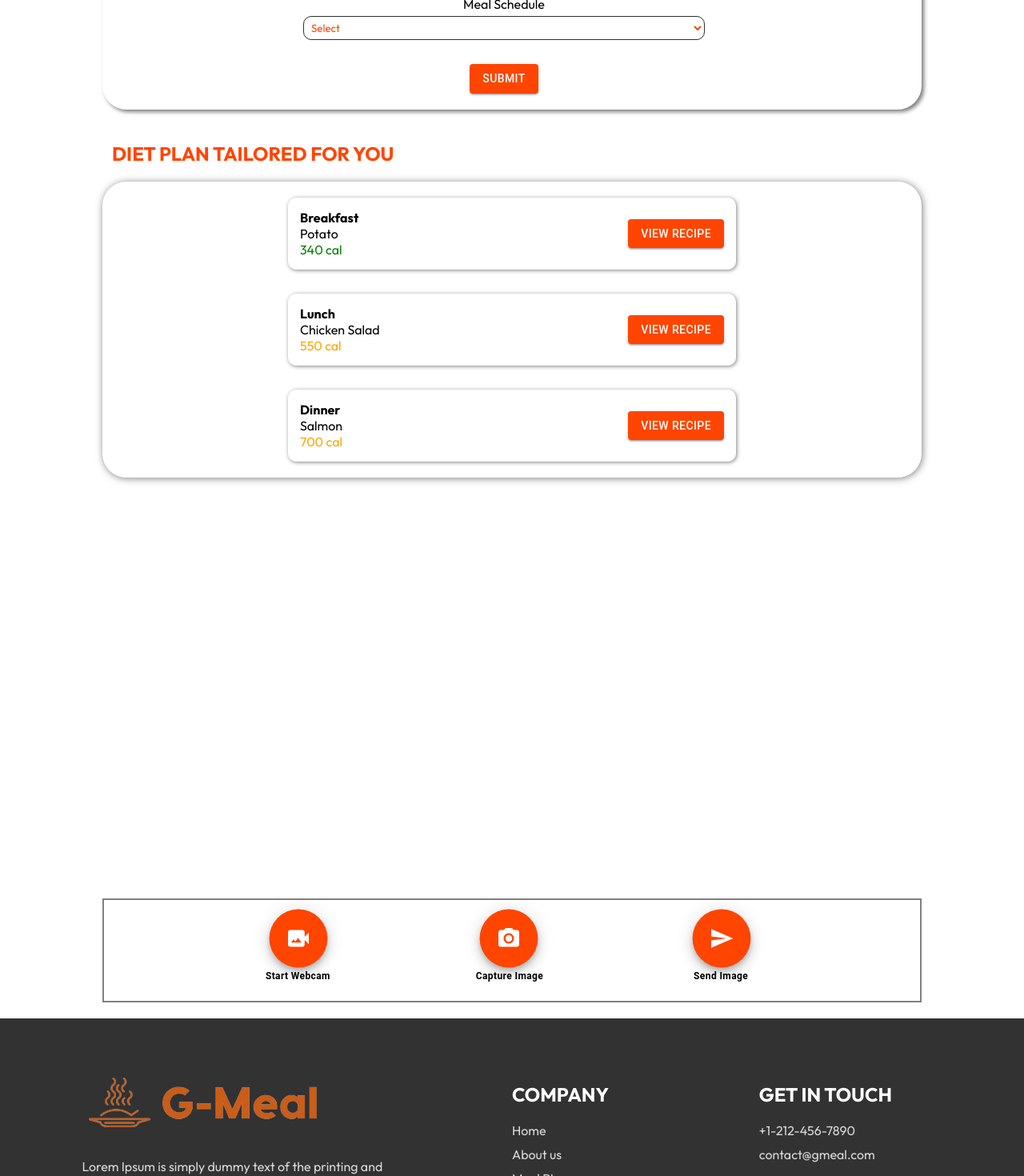
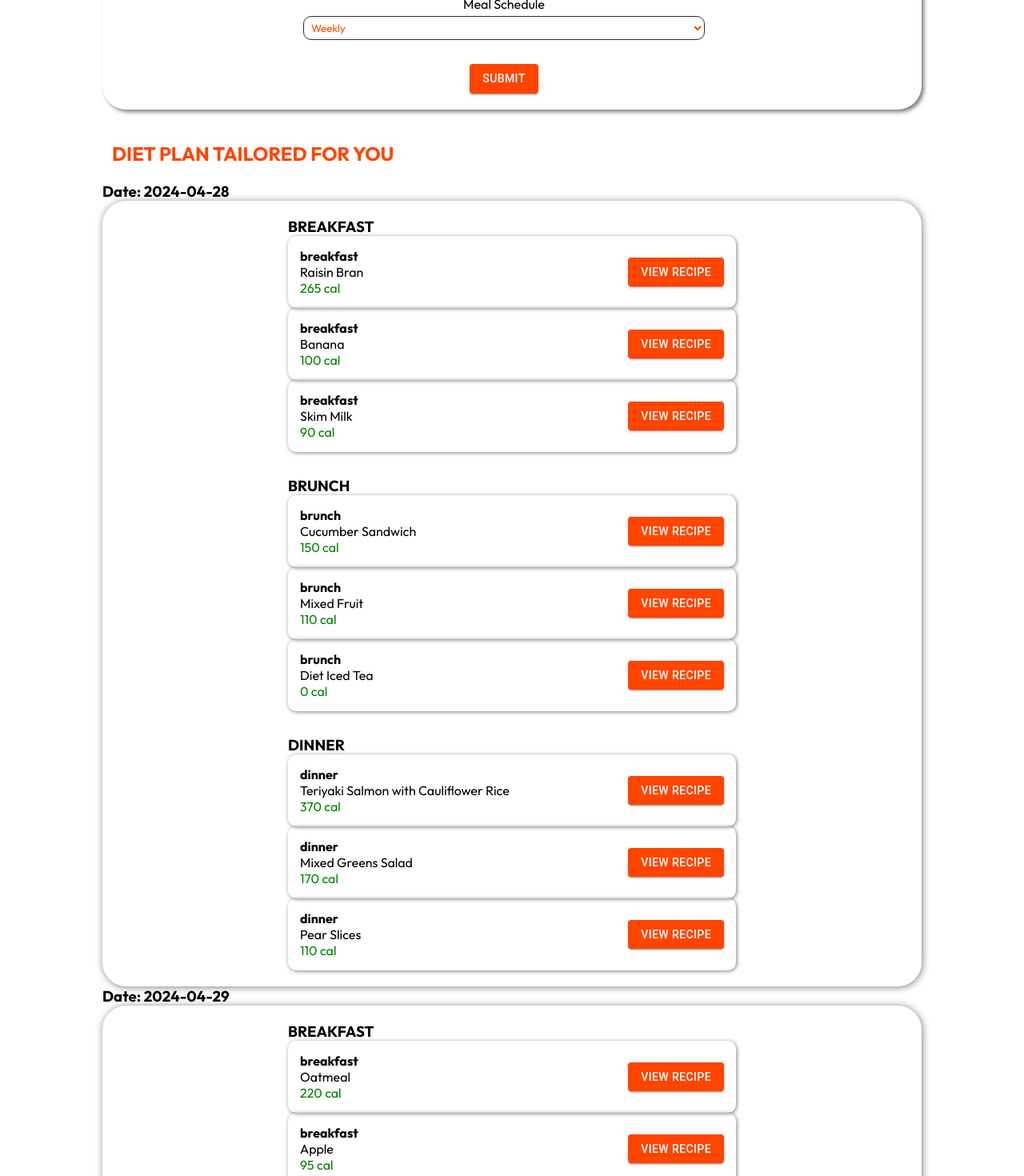
Before and after one commit to tech-nikks/SE-Hackathon_Phuljhadi, a React (Vite) app: page / in a window 1280 px wide. Shown: the part 1480-2950 px from the top of the page at 80% size. Built offline with nearby package versions, Linux system fonts and the light colour scheme.

Commit message:
diet planner working and rendering with cards

```diff
--- a/src/Context/StoreContext.jsx
+++ b/src/Context/StoreContext.jsx
@@ -6,6 +6,45 @@ const StoreContextProvider = (props) => {
 
     const [cartItems,setCartItems] = useState({});
     const [ordersData,setOrdersData] = useState({});
+
+    const [plan, setPlan] = useState([
+        {
+          "date": "2024-04-28",
+          "breakfast": [
+            {"dish": "Raisin Bran", "calorie": 265},
+            {"dish": "Banana", "calorie": 100},
+            {"dish": "Skim Milk", "calorie": 90}
+          ],
+          "brunch": [
+            {"dish": "Cucumber Sandwich", "calorie": 150},
+            {"dish": "Mixed Fruit", "calorie": 110},
+            {"dish": "Diet Iced Tea", "calorie": 0}
+          ],
+          "dinner": [
+            {"dish": "Teriyaki Salmon with Cauliflower Rice", "calorie": 370},
+            {"dish": "Mixed Greens Salad", "calorie": 170},
+            {"dish": "Pear Slices", "calorie": 110}
+          ]
+        },
+        {
+          "date": "2024-04-29",
+          "breakfast": [
+            {"dish": "Oatmeal", "calorie": 220},
+            {"dish": "Apple", "calorie": 95},
+            {"dish": "Almond Milk", "calorie": 60}
+          ],
+          "brunch": [
+            {"dish": "Avocado Toast", "calorie": 300},
+            {"dish": "Berry Smoothie", "calorie": 180},
+            {"dish": "Green Tea", "calorie": 0}
+          ],
+          "dinner": [
+            {"dish": "Grilled Chicken Breast with Quinoa", "calorie": 400},
+            {"dish": "Steamed Broccoli", "calorie": 90},
+            {"dish": "Pineapple Slices", "calorie": 70}
+          ]
+        }
+      ]);
 
     const addToCart = (itemId) =>{
         if(!cartItems[itemId])
@@ -44,7 +83,8 @@ const StoreContextProvider = (props) => {
         addToCart,
         removeFromCart,
         getTotalCartAmount,
-        placeOrder
+        placeOrder,
+        plan,setPlan,
     };
 
     return (
--- a/src/components/Plan/Plan.jsx
+++ b/src/components/Plan/Plan.jsx
@@ -1,31 +1,88 @@
 import './Plan.css';
+import React, { useState, useContext, useEffect } from 'react';
+import Card from './Card.jsx';
+import { StoreContext } from '../../Context/StoreContext.jsx';
 
-import React from 'react';
-
-import Card from './card.jsx';
 
 const Plan = () => {
-  // Define an array of card data
-  const cardData = [
-    { meal: "Breakfast", dish: "Potato", calories: 340 },
-    { meal: "Lunch", dish: "Chicken Salad", calories: 550 },
-    { meal: "Dinner", dish: "Salmon", calories: 700 },
-  ];
+  const { plan,setPlan } = useContext(StoreContext);
+  useEffect((
+  ) => { console.log("plan is", plan);} , [plan]);
+
+  // Hard-coded menu data with multiple dates
+  /*
+  const menuData = [
+    {
+      "date": "2024-04-28",
+      "breakfast": [
+        {"dish": "Raisin Bran", "calorie": 265},
+        {"dish": "Banana", "calorie": 100},
+        {"dish": "Skim Milk", "calorie": 90}
+      ],
+      "brunch": [
+        {"dish": "Cucumber Sandwich", "calorie": 150},
+        {"dish": "Mixed Fruit", "calorie": 110},
+        {"dish": "Diet Iced Tea", "calorie": 0}
+      ],
+      "dinner": [
+        {"dish": "Teriyaki Salmon with Cauliflower Rice", "calorie": 370},
+        {"dish": "Mixed Greens Salad", "calorie": 170},
+        {"dish": "Pear Slices", "calorie": 110}
+      ]
+    },
+    {
+      "date": "2024-04-29",
+      "breakfast": [
+        {"dish": "Oatmeal", "calorie": 220},
+        {"dish": "Apple", "calorie": 95},
+        {"dish": "Almond Milk", "calorie": 60}
+      ],
+      "brunch": [
+        {"dish": "Avocado Toast", "calorie": 300},
+        {"dish": "Berry Smoothie", "calorie": 180},
+        {"dish": "Green Tea", "calorie": 0}
+      ],
+      "dinner": [
+        {"dish": "Grilled Chicken Breast with Quinoa", "calorie": 400},
+        {"dish": "Steamed Broccoli", "calorie": 90},
+        {"dish": "Pineapple Slices", "calorie": 70}
+      ]
+    }
+  ];*/
+
+  // Render menu for each date
+  const renderMenu = plan.map((menu, index) => (
+    <div key={index}>
+      <h3>Date: {menu.date}</h3>
+      <div className="container1">
+        {/* Map over the meal categories in the menu */}
+        {Object.keys(menu).map((mealCategory, mealIndex) => {
+          // Skip the date property
+          if (mealCategory === 'date') return null;
+          return (
+            <div key={mealIndex}>
+              <h3>{mealCategory.toUpperCase()}</h3>
+              {/* Map over the dishes in the current meal category */}
+              {menu[mealCategory].map((dish, dishIndex) => (
+                <Card
+                  key={dishIndex}
+                  meal={mealCategory}
+                  dish={dish.dish}
+                  calories={dish.calorie}
+                />
+              ))}
+            </div>
+          );
+        })}
+      </div>
+    </div>
+  ));
 
   return (
     <div>
       <h2 className="title">DIET PLAN TAILORED FOR YOU</h2>
-      <div className="container1">
-        {/* Map over the cardData array to render Card components dynamically */}
-        {cardData.map((card, index) => (
-          <Card
-            key={index}
-            meal={card.meal}
-            dish={card.dish}
-            calories={card.calories}
-          />
-        ))}
-      </div>
+      {/* Render menu for each date */}
+      {renderMenu}
     </div>
   );
 };
--- a/src/components/Preferences/Preferences.jsx
+++ b/src/components/Preferences/Preferences.jsx
@@ -1,12 +1,16 @@
 import './Preferences.css';
+import React, { useState, useContext, useEffect } from 'react';
+import axios from 'axios';
+import Button from '@mui/material/Button';
+import { StoreContext } from '../../Context/StoreContext.jsx';
 
-import React, { useState } from 'react';
-
-import axios from 'axios';
-
-import Button from '@mui/material/Button';
 
 const Preferences = () => {
+
+  const { plan,setPlan } = useContext(StoreContext);
+  useEffect((
+  ) => { console.log("plan is", plan);} , [plan]);
+
   const getTodayDate = () => {
     const today = new Date();
     const year = today.getFullYear();
@@ -16,13 +20,13 @@ const Preferences = () => {
   };
 
   const [preferences, setPreferences] = useState({
-    age: "",
-    gender: "",
-    height: "",
-    weight: "",
-    dietType: "",
-    mealFrequency: "",
-    mealSchedule: "",
+    age: "23",
+    gender: "male",
+    height: "123",
+    weight: "123",
+    dietType: "Low-Carb",
+    mealFrequency: "3",
+    mealSchedule: "weekly",
     date: getTodayDate(),
   });
 
@@ -38,11 +42,14 @@ const Preferences = () => {
     e.preventDefault();
     try {
       const response =await axios.post("http://localhost:8000/preferences", preferences);
-      console.log(response.data);
+      console.log(response.data.menu);
+      setPlan(response.data.menu);
     } catch (error) {
       console.error("Error submitting preferences:", error);
     }
   };
+
+  useEffect(() => {console.log("plan updated in preferences",plan)} , [plan]);
 
   return (
     <div>
```
